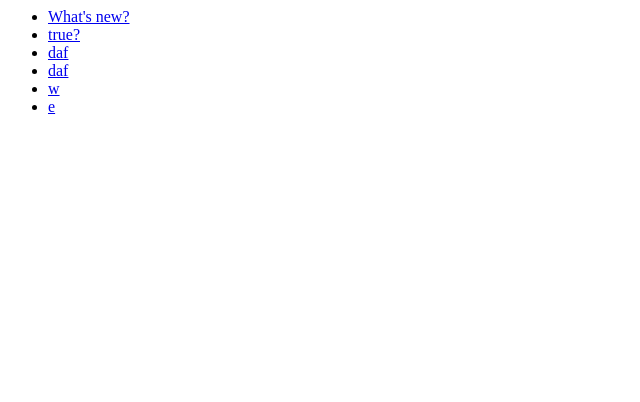
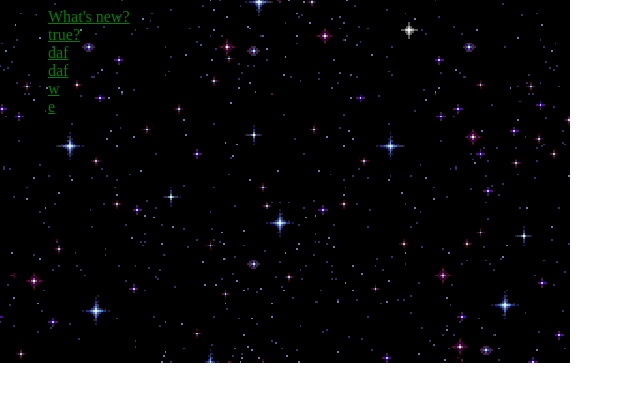
Before and after one commit to NguyenDungB/mysite, a Django app: template polls/templates/polls/index.html in a window 1280 px wide. Shown: the top 402 px of the page, without its empty margins (0-640 px from the left). Run offline with Django 3.2, Linux system fonts and the light colour scheme; the template is opened without the code that fills it: values that come from a table or form of the project are taken from there, others are empty; data comes from the database, SQL or seed files in the repository.

Commit message:
part6 : add a stylesheet and an image

```diff
--- /dev/null
+++ b/polls/static/polls/style.css
@@ -0,0 +1,7 @@
+li a {
+    color: green;
+}
+
+body {
+    background: white url("images/background.gif") no-repeat;
+}
--- a/polls/templates/polls/index.html
+++ b/polls/templates/polls/index.html
@@ -1,3 +1,7 @@
+{% load static %}
+
+<link rel="stylesheet" type="text/css" href="{% static 'polls/style.css' %}">
+
 {% if latest_question_list %}
 
     <ul>
```
Also changed, not shown: polls/static/polls/images/background.gif (added).
